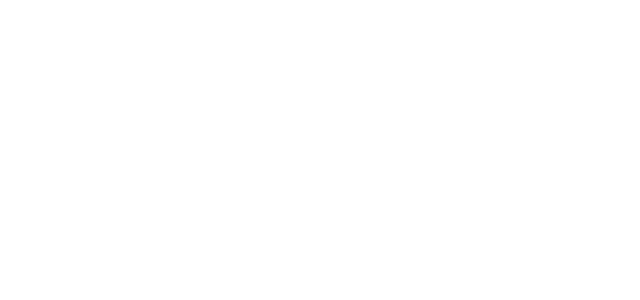
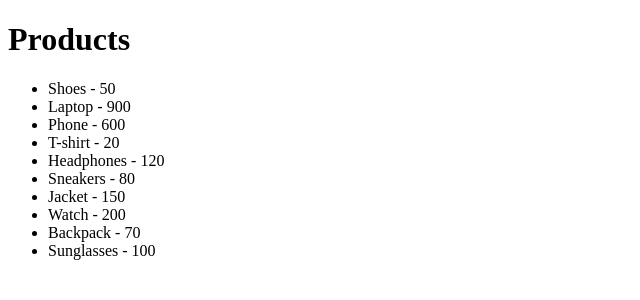
Before and after one commit to effbdt/Mini-ECommerce, a Vue app: page / in a window 1280 px wide. Shown: the top 300 px of the page, without its empty margins (0-640 px from the left). Built offline with nearby package versions, Linux system fonts and the light colour scheme.

Commit message:
The products show up on the main page, created the component files

```diff
--- a/src/App.vue
+++ b/src/App.vue
@@ -1,8 +1,15 @@
 <script setup>
-
+import { products } from './data/products';
 </script>
 
 <template>
+  <h1>Products</h1>
+
+  <ul>
+    <li v-for="p in products" :key="p.id">
+      {{ p.name }} - {{ p.price }}
+    </li>
+  </ul>
 
 </template>
 
```
Also changed, not shown: src/components/CartSummary.vue (added), src/components/FiltersBar.vue (added), src/components/ProductCard.vue (added), src/components/ProductList.vue (added).
